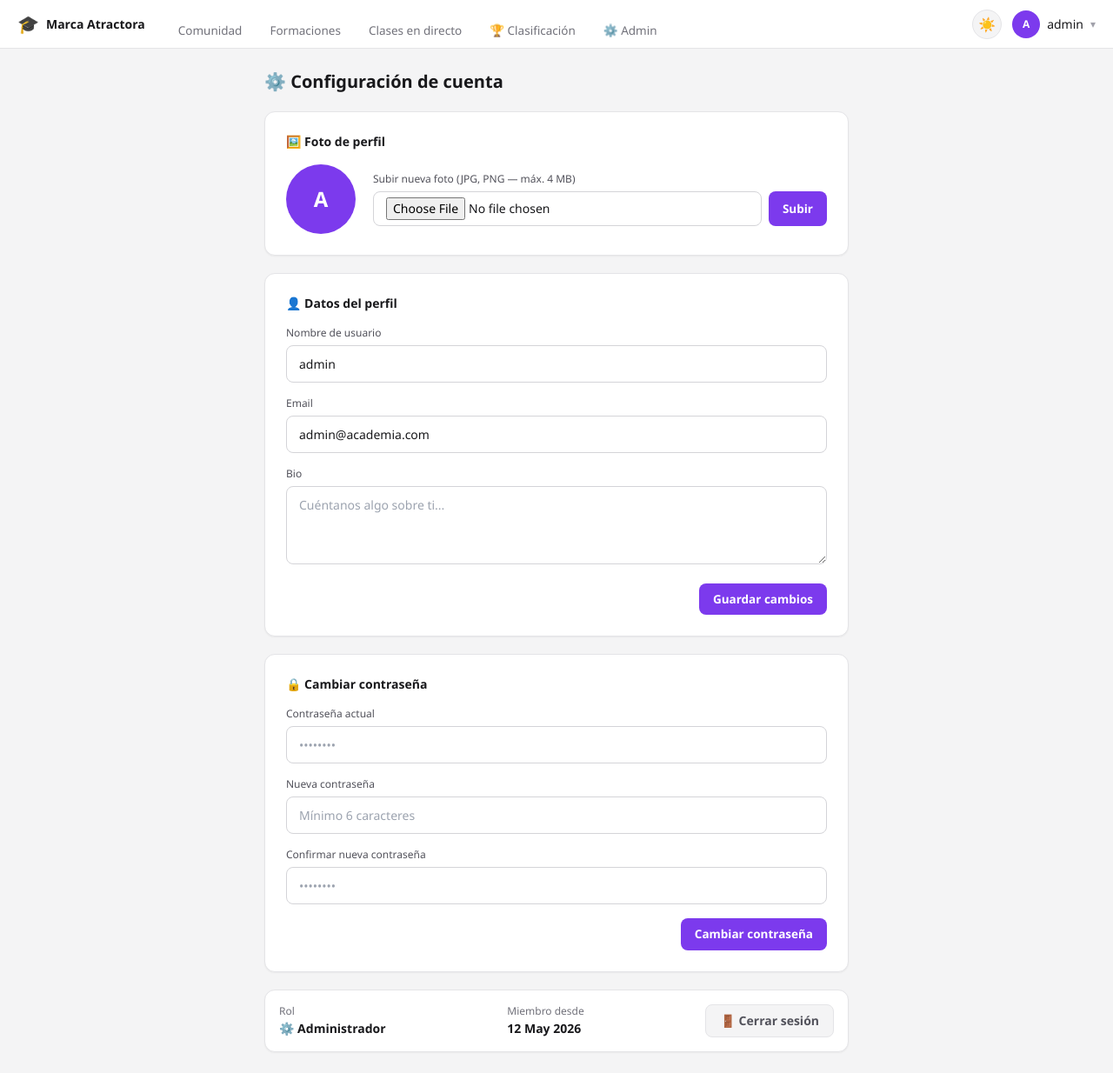
After one commit to activehomees-png/miacademia, a Flask app: page /cuenta in a window 1280 px wide. The commit adds this page. Shown: the whole page at 87% size. Run offline with Flask 3, Linux system fonts and the light colour scheme; a user stored in the database is signed in; data comes from the database, SQL or seed files in the repository; some libraries are stand-ins or nearby versions.

Commit message:
Add account settings page with avatar, profile and password change

```diff
--- a/app.py
+++ b/app.py
@@ -151,6 +151,62 @@ def register():
 def logout():
     logout_user()
     return redirect(url_for('login'))
+
+@app.route('/cuenta', methods=['GET', 'POST'])
+@login_required
+def account_settings():
+    if request.method == 'POST':
+        action = request.form.get('action')
+
+        if action == 'profile':
+            new_username = request.form.get('username', '').strip()
+            new_email    = request.form.get('email', '').strip()
+            new_bio      = request.form.get('bio', '').strip()
+            if new_username and new_username != current_user.username:
+                if User.query.filter_by(username=new_username).first():
+                    flash('Ese nombre de usuario ya está en uso.', 'error')
+                    return redirect(url_for('account_settings'))
+                current_user.username = new_username
+            if new_email and new_email != current_user.email:
+                if User.query.filter_by(email=new_email).first():
+                    flash('Ese email ya está en uso.', 'error')
+                    return redirect(url_for('account_settings'))
+                current_user.email = new_email
+            current_user.bio = new_bio
+            db.session.commit()
+            flash('Perfil actualizado.', 'success')
+
+        elif action == 'avatar':
+            file = request.files.get('avatar')
+            if file and file.filename:
+                data = file.read()
+                if len(data) > 4 * 1024 * 1024:
+                    flash('La imagen no puede superar 4 MB.', 'error')
+                    return redirect(url_for('account_settings'))
+                current_user.avatar_data = data
+                current_user.avatar_mime = file.mimetype or 'image/jpeg'
+                db.session.commit()
+                flash('Foto de perfil actualizada.', 'success')
+
+        elif action == 'password':
+            current_pw = request.form.get('current_password', '')
+            new_pw     = request.form.get('new_password', '')
+            confirm_pw = request.form.get('confirm_password', '')
+            if not current_user.check_password(current_pw):
+                flash('La contraseña actual no es correcta.', 'error')
+                return redirect(url_for('account_settings'))
+            if len(new_pw) < 6:
+                flash('La nueva contraseña debe tener al menos 6 caracteres.', 'error')
+                return redirect(url_for('account_settings'))
+            if new_pw != confirm_pw:
+                flash('Las contraseñas no coinciden.', 'error')
+                return redirect(url_for('account_settings'))
+            current_user.set_password(new_pw)
+            db.session.commit()
+            flash('Contraseña actualizada.', 'success')
+
+        return redirect(url_for('account_settings'))
+    return render_template('account_settings.html')
 
 # ── COMMUNITY ─────────────────────────────────────────────────────────────────
 
--- /dev/null
+++ b/templates/account_settings.html
@@ -0,0 +1,107 @@
+{% extends 'base.html' %}
+{% block title %}Mi cuenta{% endblock %}
+
+{% block content %}
+<div class="max-w-2xl mx-auto space-y-5">
+
+  <h1 class="text-xl font-bold" style="color:var(--text1)">⚙️ Configuración de cuenta</h1>
+
+  {% with messages = get_flashed_messages(with_categories=true) %}
+  {% if messages %}
+  {% for cat, msg in messages %}
+  <div class="px-4 py-3 rounded-lg text-sm border
+    {% if cat=='error' %}bg-red-50 border-red-200 text-red-700
+    {% else %}bg-green-50 border-green-200 text-green-700{% endif %}">
+    {{ msg }}
+  </div>
+  {% endfor %}
+  {% endif %}
+  {% endwith %}
+
+  <!-- Foto de perfil -->
+  <div class="rounded-xl p-6 shadow-sm" style="background:var(--surface);border:1px solid var(--border)">
+    <h2 class="text-sm font-bold mb-4" style="color:var(--text1)">🖼️ Foto de perfil</h2>
+    <div class="flex items-center gap-5">
+      <div class="w-20 h-20 rounded-full overflow-hidden bg-violet-600 flex items-center justify-center flex-shrink-0">
+        {% if current_user.avatar_data %}
+        <img src="{{ url_for('serve_avatar', user_id=current_user.id) }}" class="w-full h-full object-cover"/>
+        {% else %}
+        <span class="text-white text-2xl font-bold">{{ current_user.initials }}</span>
+        {% endif %}
+      </div>
+      <form method="POST" enctype="multipart/form-data" class="flex-1">
+        <input type="hidden" name="action" value="avatar"/>
+        <label class="block text-xs font-medium mb-1.5" style="color:var(--text2)">Subir nueva foto (JPG, PNG — máx. 4 MB)</label>
+        <div class="flex gap-2">
+          <input type="file" name="avatar" accept="image/*" class="input py-1.5 text-sm flex-1" required/>
+          <button type="submit" class="btn btn-primary">Subir</button>
+        </div>
+      </form>
+    </div>
+  </div>
+
+  <!-- Datos del perfil -->
+  <div class="rounded-xl p-6 shadow-sm" style="background:var(--surface);border:1px solid var(--border)">
+    <h2 class="text-sm font-bold mb-4" style="color:var(--text1)">👤 Datos del perfil</h2>
+    <form method="POST" class="space-y-4">
+      <input type="hidden" name="action" value="profile"/>
+      <div>
+        <label class="block text-xs font-medium mb-1.5" style="color:var(--text2)">Nombre de usuario</label>
+        <input type="text" name="username" class="input" value="{{ current_user.username }}" minlength="3" required/>
+      </div>
+      <div>
+        <label class="block text-xs font-medium mb-1.5" style="color:var(--text2)">Email</label>
+        <input type="email" name="email" class="input" value="{{ current_user.email }}" required/>
+      </div>
+      <div>
+        <label class="block text-xs font-medium mb-1.5" style="color:var(--text2)">Bio</label>
+        <textarea name="bio" class="input" rows="3" placeholder="Cuéntanos algo sobre ti...">{{ current_user.bio or '' }}</textarea>
+      </div>
+      <div class="flex justify-end">
+        <button type="submit" class="btn btn-primary">Guardar cambios</button>
+      </div>
+    </form>
+  </div>
+
+  <!-- Cambiar contraseña -->
+  <div class="rounded-xl p-6 shadow-sm" style="background:var(--surface);border:1px solid var(--border)">
+    <h2 class="text-sm font-bold mb-4" style="color:var(--text1)">🔒 Cambiar contraseña</h2>
+    <form method="POST" class="space-y-4">
+      <input type="hidden" name="action" value="password"/>
+      <div>
+        <label class="block text-xs font-medium mb-1.5" style="color:var(--text2)">Contraseña actual</label>
+        <input type="password" name="current_password" class="input" placeholder="••••••••" required/>
+      </div>
+      <div>
+        <label class="block text-xs font-medium mb-1.5" style="color:var(--text2)">Nueva contraseña</label>
+        <input type="password" name="new_password" class="input" placeholder="Mínimo 6 caracteres" minlength="6" required/>
+      </div>
+      <div>
+        <label class="block text-xs font-medium mb-1.5" style="color:var(--text2)">Confirmar nueva contraseña</label>
+        <input type="password" name="confirm_password" class="input" placeholder="••••••••" minlength="6" required/>
+      </div>
+      <div class="flex justify-end">
+        <button type="submit" class="btn btn-primary">Cambiar contraseña</button>
+      </div>
+    </form>
+  </div>
+
+  <!-- Info de cuenta -->
+  <div class="rounded-xl p-4 shadow-sm" style="background:var(--surface);border:1px solid var(--border)">
+    <div class="flex items-center justify-between">
+      <div>
+        <p class="text-xs font-medium" style="color:var(--text3)">Rol</p>
+        <p class="text-sm font-semibold mt-0.5" style="color:var(--text1)">
+          {% if current_user.is_admin %}⚙️ Administrador{% else %}🎓 Alumno{% endif %}
+        </p>
+      </div>
+      <div>
+        <p class="text-xs font-medium" style="color:var(--text3)">Miembro desde</p>
+        <p class="text-sm font-semibold mt-0.5" style="color:var(--text1)">{{ current_user.created_at.strftime('%d %b %Y') }}</p>
+      </div>
+      <a href="{{ url_for('logout') }}" class="btn btn-secondary text-sm">🚪 Cerrar sesión</a>
+    </div>
+  </div>
+
+</div>
+{% endblock %}
--- a/templates/base.html
+++ b/templates/base.html
@@ -144,15 +144,29 @@
       <span id="theme-icon">☀️</span>
     </button>
 
-    <div class="flex items-center gap-2 ml-1">
-      <div class="w-8 h-8 rounded-full bg-violet-600 flex items-center justify-center
-                  text-white text-xs font-bold">
-        {{ current_user.initials }}
+    <div class="relative" id="user-menu-wrap">
+      <button onclick="toggleUserMenu()" class="flex items-center gap-2 ml-1 cursor-pointer">
+        <div class="w-8 h-8 rounded-full bg-violet-600 flex items-center justify-center text-white text-xs font-bold overflow-hidden">
+          {% if current_user.avatar_data %}
+          <img src="{{ url_for('serve_avatar', user_id=current_user.id) }}" class="w-full h-full object-cover"/>
+          {% else %}
+          {{ current_user.initials }}
+          {% endif %}
+        </div>
+        <span class="text-sm font-medium hidden sm:block" style="color:var(--text1)">{{ current_user.username }}</span>
+        <span class="text-xs hidden sm:block" style="color:var(--text4)">▾</span>
+      </button>
+      <div id="user-menu" class="hidden absolute right-0 top-10 w-44 rounded-xl shadow-lg z-50 overflow-hidden"
+           style="background:var(--surface);border:1px solid var(--border)">
+        <a href="{{ url_for('account_settings') }}"
+           class="flex items-center gap-2 px-4 py-2.5 text-sm transition hover:bg-[#f4f4f5]"
+           style="color:var(--text1)">⚙️ Mi cuenta</a>
+        <div style="border-top:1px solid var(--border)"></div>
+        <a href="{{ url_for('logout') }}"
+           class="flex items-center gap-2 px-4 py-2.5 text-sm transition hover:bg-[#f4f4f5]"
+           style="color:var(--text3)">🚪 Cerrar sesión</a>
       </div>
-      <span class="text-sm font-medium hidden sm:block" style="color:var(--text1)">{{ current_user.username }}</span>
     </div>
-    <a href="{{ url_for('logout') }}"
-       class="text-xs transition hidden sm:block" style="color:var(--text4)">Salir</a>
   </div>
 </header>
 
@@ -195,6 +209,15 @@
 
   // Set correct icon on load
   applyTheme(html.classList.contains('dark'));
+
+  function toggleUserMenu() {
+    document.getElementById('user-menu').classList.toggle('hidden');
+  }
+  document.addEventListener('click', function(e) {
+    const wrap = document.getElementById('user-menu-wrap');
+    if (wrap && !wrap.contains(e.target))
+      document.getElementById('user-menu').classList.add('hidden');
+  });
 </script>
 
 {% block scripts %}{% endblock %}
```
